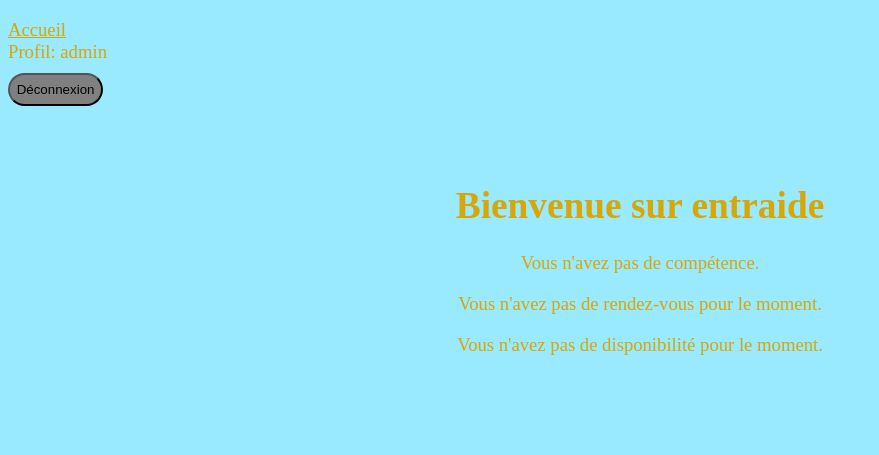
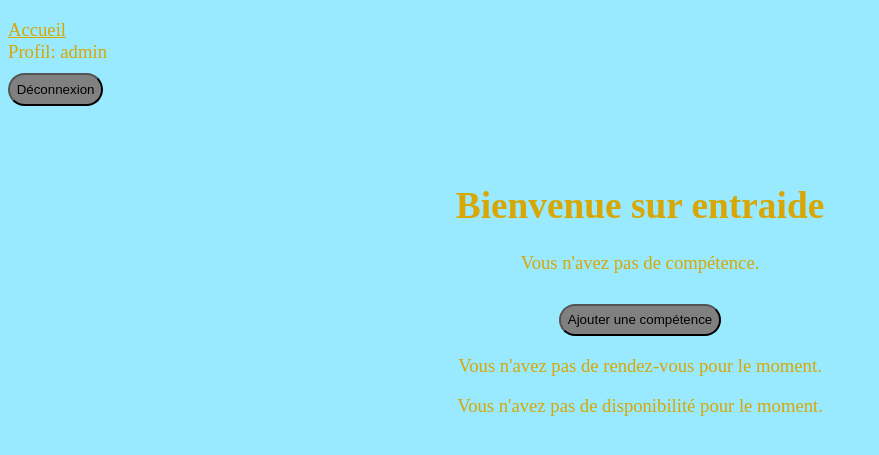
Before and after one commit to MathieuROCANCOURT/Skill-sharing-website, a Django app: page /skill_sharing/home/ in a window 1280 px wide. Shown: the top 455 px of the page, without its empty margins (0-879 px from the left). Run offline with Django 5.2, Linux system fonts and the light colour scheme; a user stored in the database is signed in; data comes from the database, SQL or seed files in the repository.

Commit message:
chore: Add redirection link to add skill.

```diff
--- a/skill_sharing/templates/skill_sharing/home.html
+++ b/skill_sharing/templates/skill_sharing/home.html
@@ -13,6 +13,7 @@
 {% else %}
 <p>Vous n'avez pas de compétence.</p>
 {% endif %}
+<a href="{% url 'skill_sharing:add_skill' %}"><input type="button" value="Ajouter une compétence"></a>
 
 {% if slots %}
 <h2>Voici vos rendez-vous:</h2>
```
